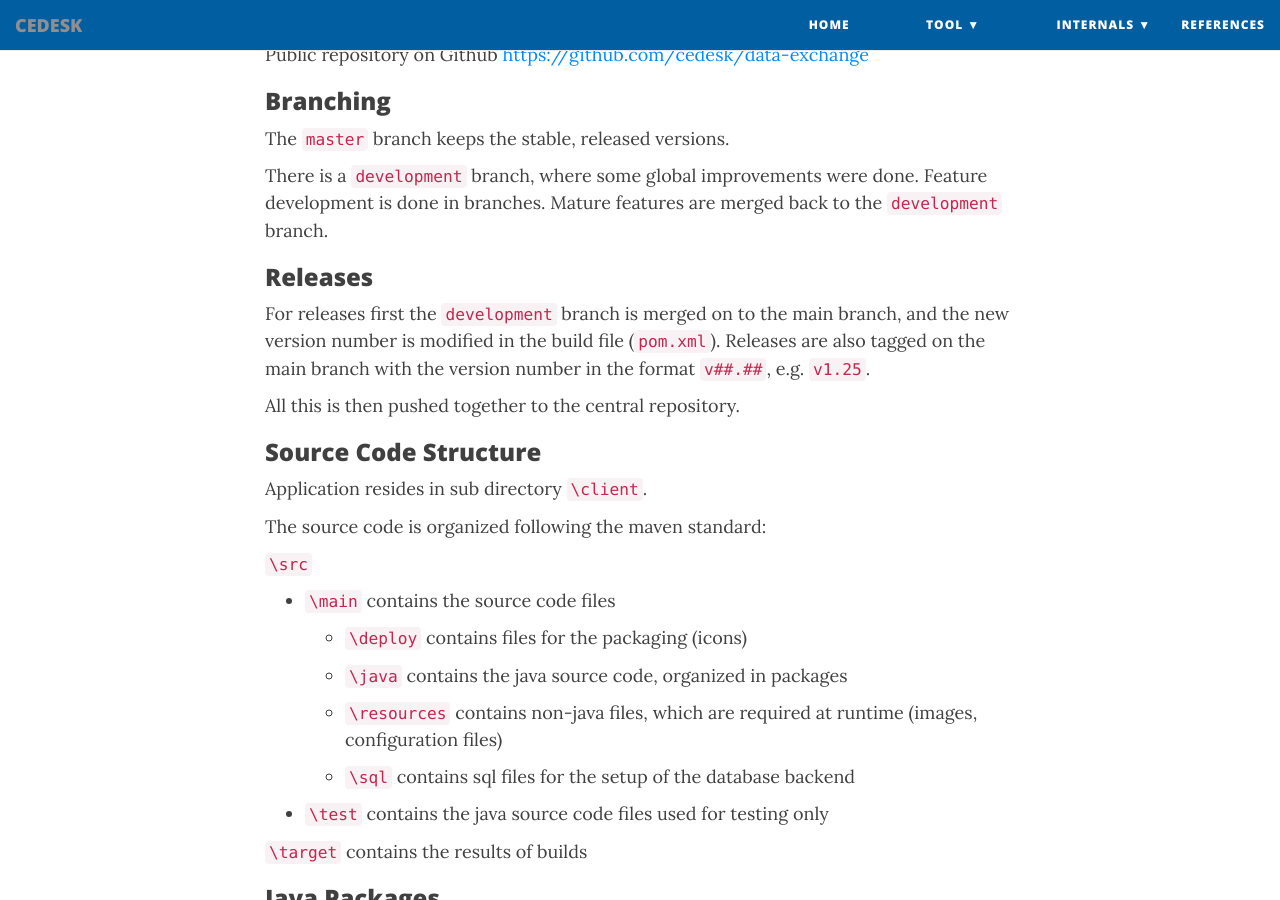
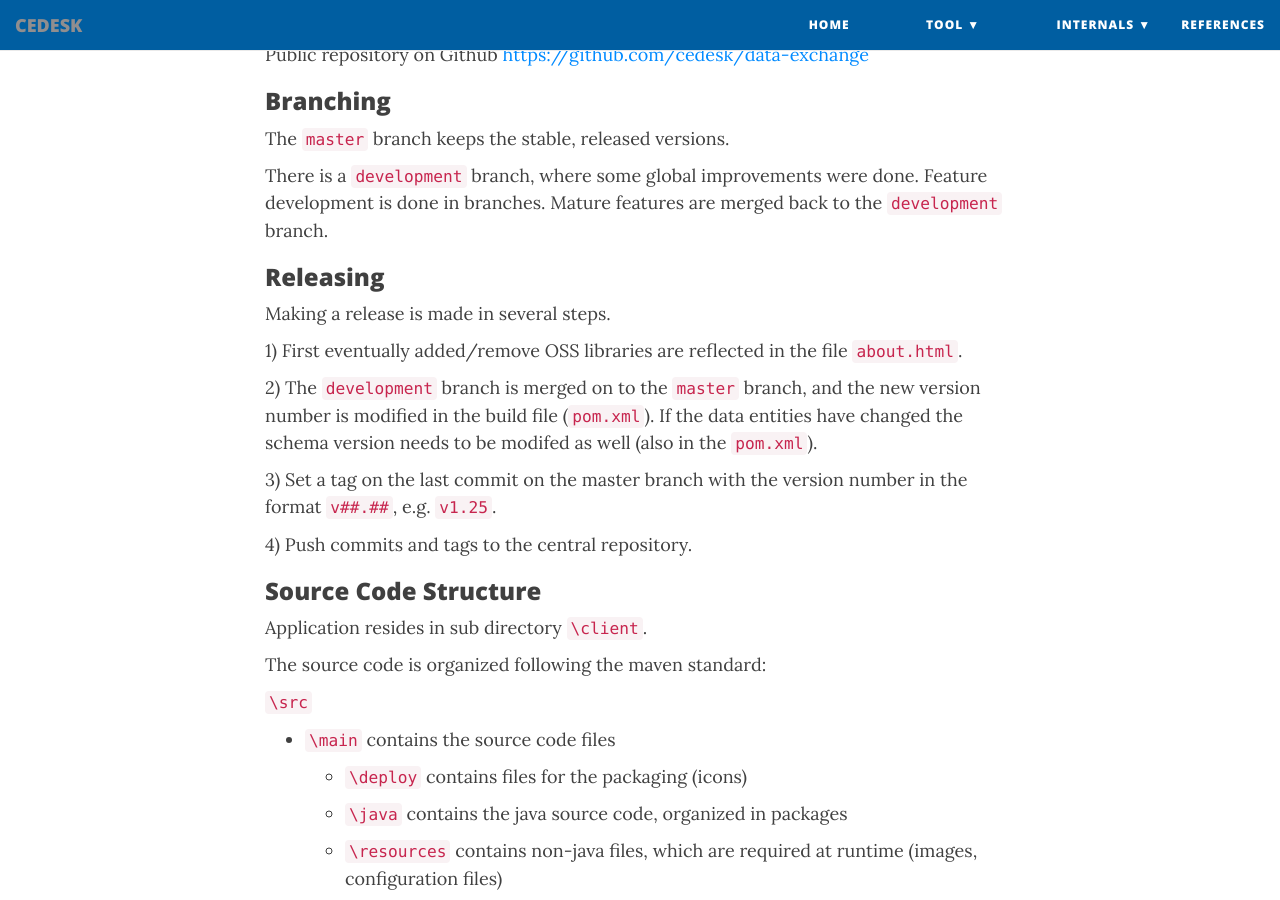
Before and after one commit to cedesk/cedesk.github.io, a Jekyll site: the page built from developers-guide.md, in a window 1280 px wide and 900 px high, scrolled down 310 px. Built offline with Jekyll 4.4.1, drawn with Linux system fonts in a browser that asks for light colours; nearby versions of some CDN libraries.

Commit message:
improved the description of the release procedure

```diff
--- a/developers-guide.md
+++ b/developers-guide.md
@@ -16,11 +16,17 @@ The `master` branch keeps the stable, released versions.
 
 There is a `development` branch, where some global improvements were done. Feature development is done in branches. Mature features are merged back to the `development` branch.
 
-### Releases ###
+### Releasing ###
 
-For releases first the `development` branch is merged on to the main branch, and the new version number is modified in the build file (`pom.xml`). Releases are also tagged on the main branch with the version number in the format `v##.##`, e.g. `v1.25`.
+Making a release is made in several steps.
 
-All this is then pushed together to the central repository.
+1) First eventually added/remove OSS libraries are reflected in the file `about.html`.
+
+2) The `development` branch is merged on to the `master` branch, and the new version number is modified in the build file (`pom.xml`). If the data entities have changed the schema version needs to be modifed as well (also in the `pom.xml`).
+
+3) Set a tag on the last commit on the master branch with the version number in the format `v##.##`, e.g. `v1.25`.
+
+4) Push commits and tags to the central repository.
 
 ### Source Code Structure ###
 
```
